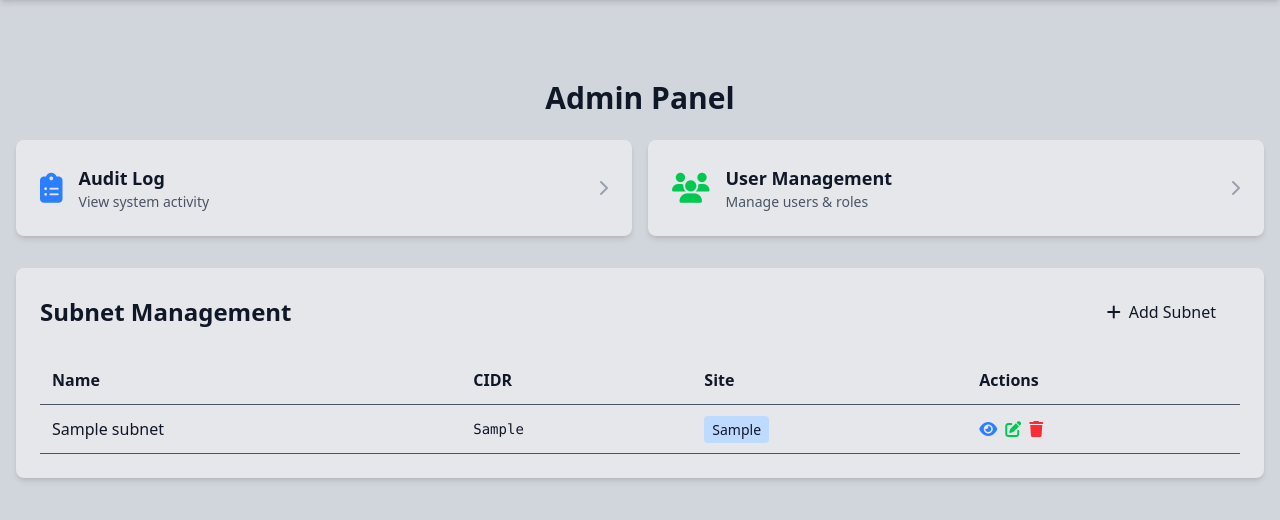
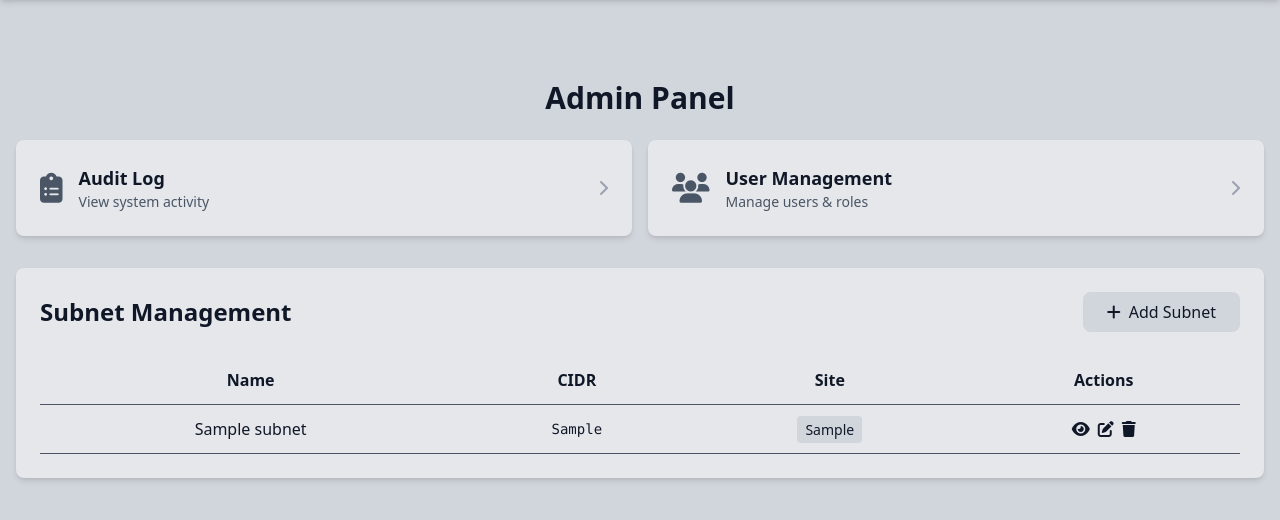
Before and after one commit to JDB-NET/ipam, a Flask app: page /admin in a window 1280 px wide. Shown: the part 56-576 px from the top of the page. Run offline with Flask 3, Linux system fonts and the light colour scheme; a user stored in the database is signed in; data comes from the database, SQL or seed files in the repository; tables that the repository leaves empty hold one stand-in row (values such as "Sample post"); style sheets or scripts are compiled from the project's sources.

Commit message:
fix: :bug: styling of admin and users pages

```diff
--- a/templates/admin.html
+++ b/templates/admin.html
@@ -24,7 +24,7 @@
             <div class="grid grid-cols-1 md:grid-cols-2 gap-4 mb-8">
                 <a href="/audit" class="bg-gray-200 dark:bg-zinc-800 hover:bg-gray-300 dark:hover:bg-zinc-700 p-6 rounded-lg shadow-md flex items-center justify-between transition-colors">
                     <div class="flex items-center space-x-4">
-                        <i class="fas fa-clipboard-list text-3xl text-blue-500"></i>
+                        <i class="fas fa-clipboard-list text-3xl text-gray-600 dark:text-gray-400"></i>
                         <div>
                             <h3 class="text-lg font-bold">Audit Log</h3>
                             <p class="text-sm text-gray-600 dark:text-gray-400">View system activity</p>
@@ -34,7 +34,7 @@
                 </a>
                 <a href="/users" class="bg-gray-200 dark:bg-zinc-800 hover:bg-gray-300 dark:hover:bg-zinc-700 p-6 rounded-lg shadow-md flex items-center justify-between transition-colors">
                     <div class="flex items-center space-x-4">
-                        <i class="fas fa-users text-3xl text-green-500"></i>
+                        <i class="fas fa-users text-3xl text-gray-600 dark:text-gray-400"></i>
                         <div>
                             <h3 class="text-lg font-bold">User Management</h3>
                             <p class="text-sm text-gray-600 dark:text-gray-400">Manage users & roles</p>
@@ -49,7 +49,7 @@
                 <div class="flex justify-between items-center mb-6">
                     <h2 class="text-2xl font-bold">Subnet Management</h2>
                     {% if can_add_subnet %}
-                    <button onclick="showAddSubnetModal()" class="bg-gray-200 hover:bg-gray-400 dark:bg-zinc-700 dark:hover:bg-zinc-600 hover:cursor-pointer px-6 py-2 rounded-lg font-medium">
+                    <button onclick="showAddSubnetModal()" class="bg-gray-300 hover:bg-gray-400 dark:bg-zinc-700 dark:hover:bg-zinc-600 hover:cursor-pointer px-6 py-2 rounded-lg font-medium">
                         <i class="fas fa-plus mr-2"></i>Add Subnet
                     </button>
                     {% endif %}
@@ -60,34 +60,34 @@
                     <table class="w-full">
                         <thead>
                             <tr class="border-b border-gray-600">
-                                <th class="text-left p-3">Name</th>
-                                <th class="text-left p-3">CIDR</th>
-                                <th class="text-left p-3">Site</th>
-                                <th class="text-left p-3">Actions</th>
+                                <th class="text-center p-3">Name</th>
+                                <th class="text-center p-3">CIDR</th>
+                                <th class="text-center p-3">Site</th>
+                                <th class="text-center p-3">Actions</th>
                             </tr>
                         </thead>
                         <tbody>
                             {% for subnet in subnets %}
                             <tr class="border-b border-gray-600 hover:bg-gray-300 dark:hover:bg-zinc-700">
-                                <td class="p-3 font-medium">{{ subnet.name }}</td>
-                                <td class="p-3 font-mono text-sm">{{ subnet.cidr }}</td>
-                                <td class="p-3">
-                                    <span class="px-2 py-1 bg-blue-200 dark:bg-blue-800 rounded text-sm">{{ subnet.site }}</span>
+                                <td class="p-3 font-medium text-center">{{ subnet.name }}</td>
+                                <td class="p-3 font-mono text-sm text-center">{{ subnet.cidr }}</td>
+                                <td class="p-3 text-center">
+                                    <span class="px-2 py-1 bg-gray-300 dark:bg-zinc-700 rounded text-sm">{{ subnet.site }}</span>
                                 </td>
-                                <td class="p-3">
-                                    <div class="flex items-center space-x-2">
-                                        <a href="/subnet/{{ subnet.id }}" class="text-blue-500 hover:text-blue-700" title="View Subnet">
+                                <td class="p-3 text-center">
+                                    <div class="flex items-center justify-center space-x-2">
+                                        <a href="/subnet/{{ subnet.id }}" class="text-gray-900 hover:text-gray-600 dark:text-gray-100 dark:hover:text-gray-300" title="View Subnet">
                                             <i class="fas fa-eye"></i>
                                         </a>
                                         {% if can_edit_subnet %}
-                                        <button onclick="editSubnet({{ subnet.id }}, '{{ subnet.name|replace("'", "\\'") }}', '{{ subnet.cidr|replace("'", "\\'") }}', '{{ subnet.site|replace("'", "\\'") }}')" class="text-green-500 hover:text-green-700" title="Edit Subnet">
+                                        <button onclick="editSubnet({{ subnet.id }}, '{{ subnet.name|replace("'", "\\'") }}', '{{ subnet.cidr|replace("'", "\\'") }}', '{{ subnet.site|replace("'", "\\'") }}')" class="text-gray-900 hover:text-gray-600 dark:text-gray-100 dark:hover:text-gray-300 hover:cursor-pointer" title="Edit Subnet">
                                             <i class="fas fa-edit"></i>
                                         </button>
                                         {% endif %}
                                         {% if can_delete_subnet %}
                                         <form action="/delete_subnet" method="POST" onsubmit="return confirm('Are you sure you want to delete this subnet and all its IPs? This action is irreversible.');" class="inline">
                                             <input type="hidden" name="subnet_id" value="{{ subnet.id }}">
-                                            <button type="submit" class="text-red-500 hover:text-red-700" title="Delete Subnet">
+                                            <button type="submit" class="text-gray-900 hover:text-gray-600 dark:text-gray-100 dark:hover:text-gray-300 hover:cursor-pointer" title="Delete Subnet">
                                                 <i class="fas fa-trash"></i>
                                             </button>
                                         </form>
@@ -126,8 +126,8 @@
                     <span id="cidr-error" class="text-red-500 text-sm hidden"></span>
                 </div>
                 <div class="flex justify-end space-x-2 mt-6">
-                    <button type="button" onclick="closeAddSubnetModal()" class="px-4 py-2 bg-gray-200 hover:bg-gray-400 dark:bg-zinc-700 dark:hover:bg-zinc-600 hover:cursor-pointer rounded-lg">Cancel</button>
-                    <button type="submit" class="px-4 py-2 bg-gray-200 hover:bg-gray-400 dark:bg-zinc-700 dark:hover:bg-zinc-600 hover:cursor-pointer rounded-lg">Add Subnet</button>
+                    <button type="button" onclick="closeAddSubnetModal()" class="px-4 py-2 bg-gray-300 hover:bg-gray-400 dark:bg-zinc-700 dark:hover:bg-zinc-600 hover:cursor-pointer rounded-lg">Cancel</button>
+                    <button type="submit" class="px-4 py-2 bg-gray-300 hover:bg-gray-400 dark:bg-zinc-700 dark:hover:bg-zinc-600 hover:cursor-pointer rounded-lg">Add Subnet</button>
                 </div>
             </form>
         </div>
```
Also changed, not shown: templates/users.html (+5 -5 lines).
